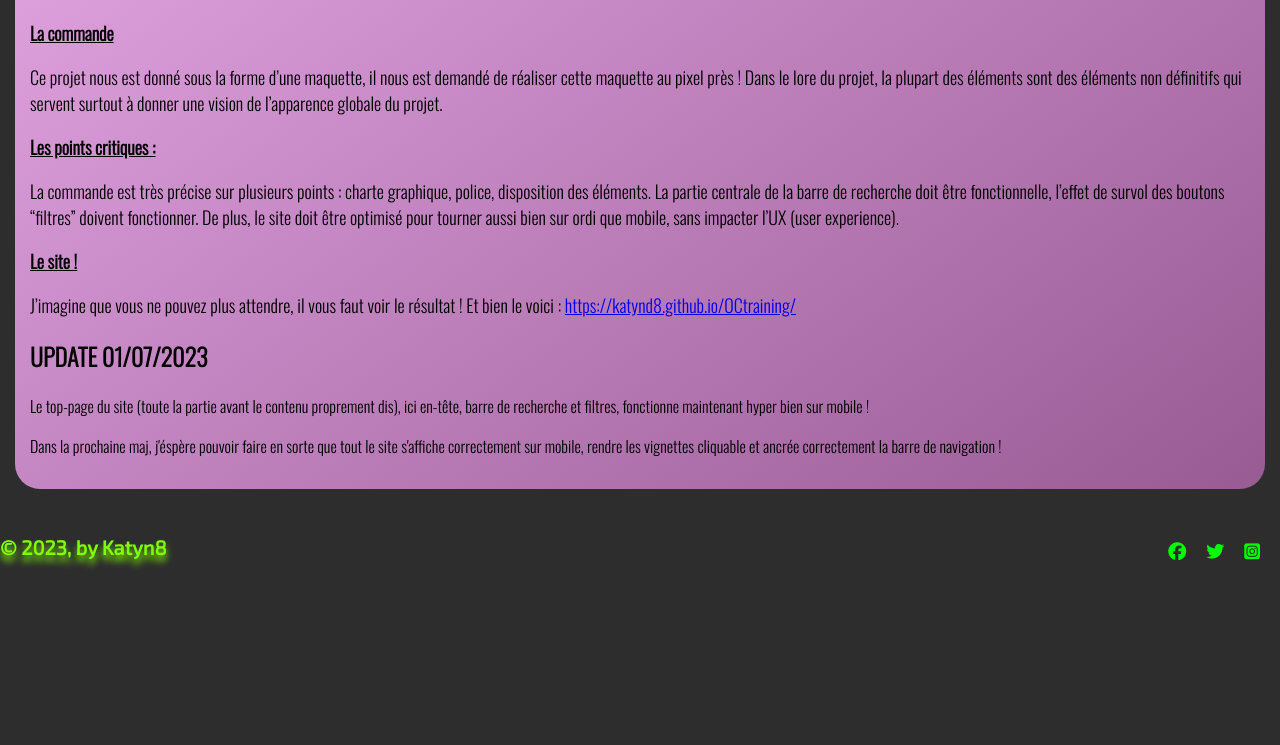
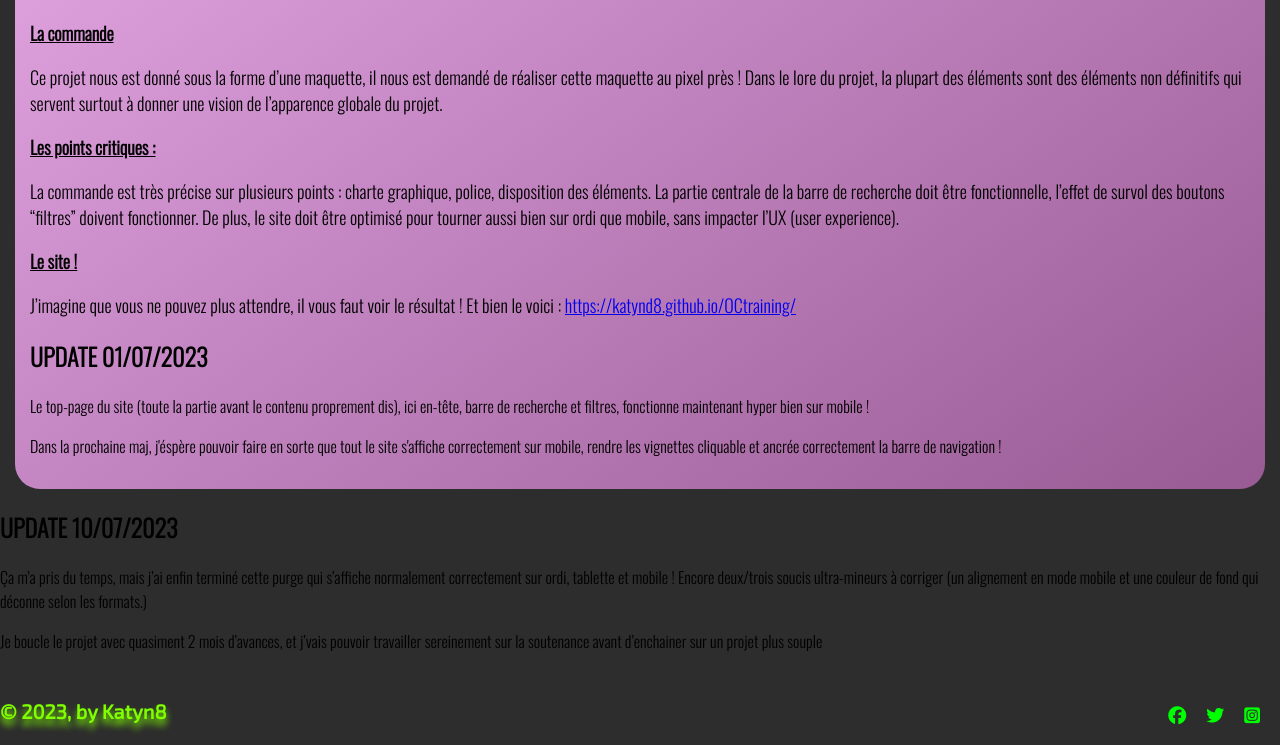
Before and after one commit to KatynD8/blogdekatyn8, a plain HTML site: page article_bookie.html in a window 1280 px wide. Shown: the part 537-1282 px from the top of the page. Before the commit the page ends 1118 px from the top, so only its background shows below. Drawn offline with nearby package versions, Linux system fonts and the light colour scheme.

Commit message:
Add files via upload

```diff
--- a/article_bookie.html
+++ b/article_bookie.html
@@ -55,6 +55,11 @@
         <p> Dans la prochaine maj, j'éspère pouvoir faire en sorte que tout le site s'affiche correctement sur mobile, rendre les vignettes cliquable et ancrée correctement la barre de navigation !</p>
       </section>
 
+      <h2> UPDATE 10/07/2023</h2>
+      <p>Ça m’a pris du temps, mais j’ai enfin terminé cette purge qui s’affiche normalement correctement sur ordi, tablette et mobile ! Encore deux/trois soucis ultra-mineurs à corriger (un alignement en mode mobile et une couleur de fond qui déconne selon les formats.)
+    </p>
+    <p>Je boucle le projet avec quasiment 2 mois d’avances, et j’vais pouvoir travailler sereinement sur la soutenance avant d’enchainer sur un projet plus souple</p>
+
        <footer>
         <h2>&copy; 2023, by Katyn8</h2>
         <div class="socialmedia">
```
Also changed, not shown: index.html (+1 -0 lines).
